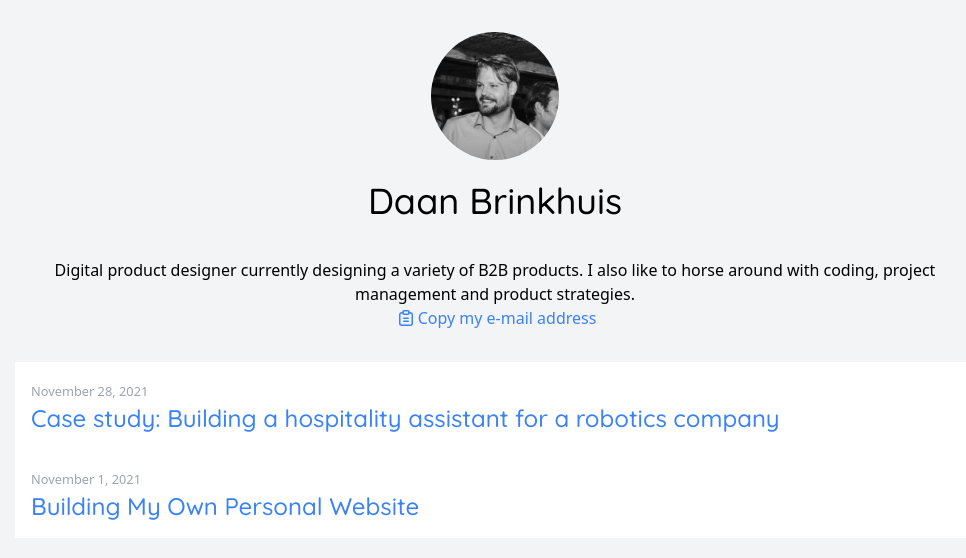
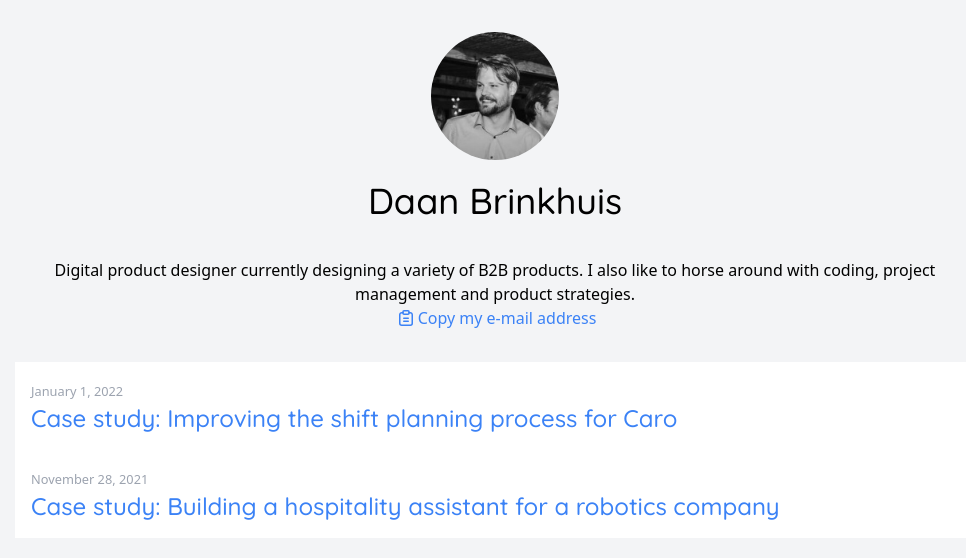
Before and after one commit to Daabri/personal-website, a Next.js app: page / in a window 1280 px wide. Shown: the top 558 px of the page, without its empty margins (145-1111 px from the left). Built offline with nearby package versions, Linux system fonts and the light colour scheme.

Commit message:
Fixed a bug

```diff
--- a/pages/posts/[id].js
+++ b/pages/posts/[id].js
@@ -31,9 +31,9 @@ export default function Post({ postData }) {
 					<Date className="text-gray-400 self-start" dateString={postData.date} />
 					<h1 className="text-blue-500 self-start">{postData.title}</h1>
 					<img className="rounded-lg" src={postData.image} alt={postData.imageAltText} />
-					<div className="flex flex-wrap gap-1">My roles:
+					{postData.roles && <div className="flex flex-wrap gap-1">My roles:
 						{postData.roles.map((role) => <span className="py-px px-3 capitalize rounded bg-gray-100 text-gray-800" key={role}>{role}</span>)}
-					</div>
+					</div>}
 					<div className="mx-auto" dangerouslySetInnerHTML={{ __html: postData.contentHtml }} />
 				</section>
 			</article>
--- a/posts/building-my-own-personal-website.md
+++ b/posts/building-my-own-personal-website.md
@@ -1,6 +1,6 @@
 ---
-title: 'Building My Own Personal Website'
-date: '2021-11-01'
+title: 'Case study: Improving the shift planning process for Caro'
+date: '2022-01-01'
 ---
 
-I've always wanted my own personal website, complete with stories and products I experienced. And now I'm starting one!
+This Case study is a work in progress.
```
